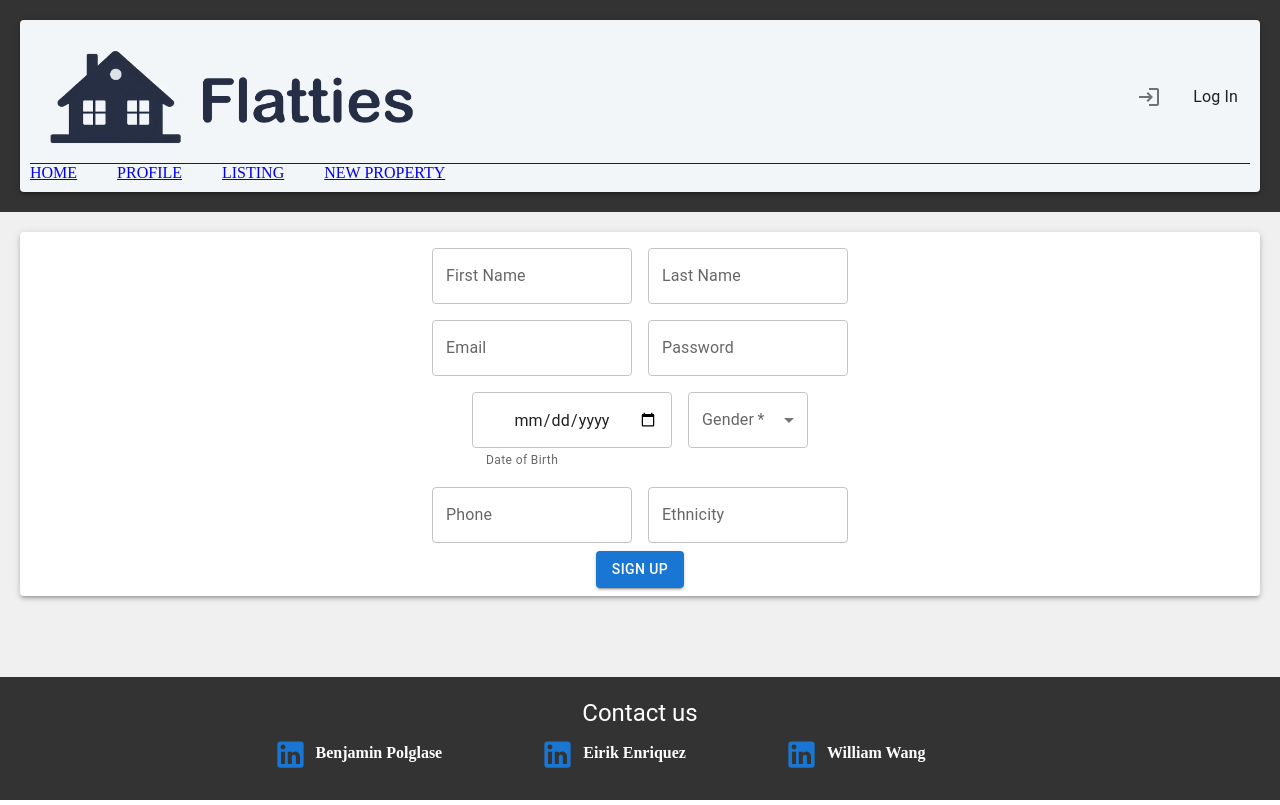
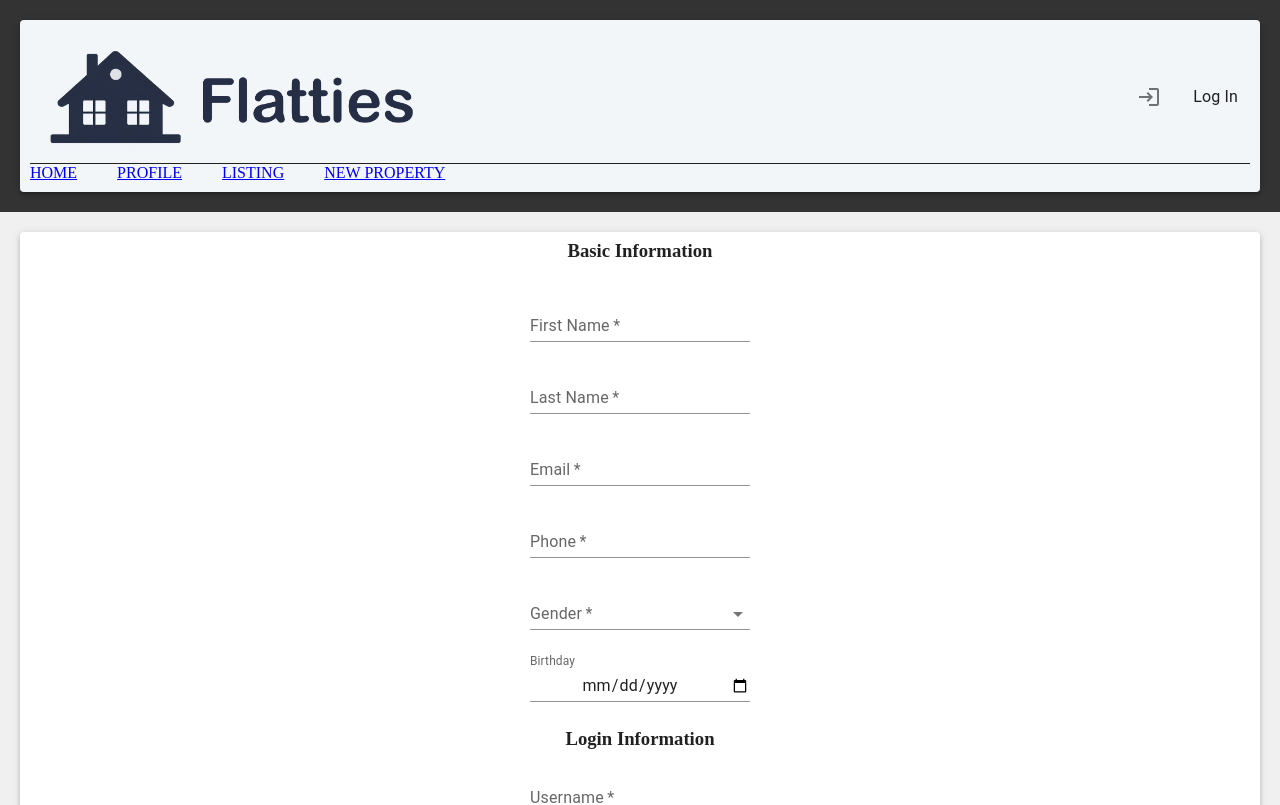
Before and after one commit to Puddle-Dev/Flatties, a React (Create React App) app in the folder flatties-frontend/: page /register in a window 1280 px wide. Shown: the top 805 px of the page. Built offline with nearby package versions, Linux system fonts and the light colour scheme.

Commit message:
modify the register page

```diff
--- a/flatties-frontend/package.json
+++ b/flatties-frontend/package.json
@@ -6,7 +6,9 @@
     "@emotion/react": "^11.11.3",
     "@emotion/styled": "^11.11.0",
     "@mui/icons-material": "^5.15.6",
+    "@mui/lab": "^5.0.0-alpha.164",
     "@mui/material": "^5.15.6",
+    "@mui/x-date-pickers": "^6.19.3",
     "@testing-library/jest-dom": "^5.17.0",
     "@testing-library/react": "^13.4.0",
     "@testing-library/user-event": "^13.5.0",
@@ -14,6 +16,7 @@
     "@types/node": "^16.18.64",
     "@types/react": "^18.2.38",
     "@types/react-dom": "^18.2.17",
+    "dayjs": "^1.11.10",
     "react": "^18.2.0",
     "react-dom": "^18.2.0",
     "react-router-dom": "^6.20.0",
@@ -44,5 +47,8 @@
       "last 1 firefox version",
       "last 1 safari version"
     ]
+  },
+  "devDependencies": {
+    "@babel/plugin-proposal-private-property-in-object": "^7.21.11"
   }
 }
--- /dev/null
+++ b/flatties-frontend/src/models/LoginInfo.tsx
@@ -0,0 +1,5 @@
+interface LoginInfo{
+    email: string;
+}
+
+export default LoginInfo;
--- /dev/null
+++ b/flatties-frontend/src/models/UserInfo.tsx
@@ -0,0 +1,11 @@
+interface UserInfo{
+    userName: string;
+    firstName: string;
+    lastName: string;
+    email: string;
+    phone: string;
+    gender: string;
+    dob: Date | null;
+    password: string;
+}
+export default UserInfo;
--- /dev/null
+++ b/flatties-frontend/src/pages/register/RegisterPage.css
@@ -0,0 +1,5 @@
+.textFieldContainer{
+    margin: 30px 0;
+    margin-bottom: 20px;
+
+}
--- a/flatties-frontend/src/pages/register/RegisterPage.tsx
+++ b/flatties-frontend/src/pages/register/RegisterPage.tsx
@@ -1,126 +1,237 @@
-import React, { useState, ChangeEvent, FormEvent } from "react";
+import React, {useState, ChangeEvent, FormEvent} from "react";
 import NavBar from "../../components/layout/navBar/NavBar";
 import Box from "@mui/material/Box";
 import TextField from "@mui/material/TextField";
 import FormHelperText from "@mui/material/FormHelperText";
 import FormControl from "@mui/material/FormControl";
-import { InputLabel, OutlinedInput } from "@mui/material";
+import {InputLabel, OutlinedInput} from "@mui/material";
 import MenuItem from "@mui/material/MenuItem";
-import Select, { SelectChangeEvent } from "@mui/material/Select";
+import Select, {SelectChangeEvent} from "@mui/material/Select";
 import Button from "@mui/material/Button";
-
-interface FormData {
-  firstname: string;
-  lastname: string;
-  email: string;
-  dob: string;
-  username: string;
-  gender: string;
-  phone: string;
-  ethnicity: string;
-  password: string;
-}
+import {DemoContainer} from "@mui/x-date-pickers/internals/demo";
+import {AdapterDayjs} from "@mui/x-date-pickers/AdapterDayjs";
+import {LocalizationProvider} from "@mui/x-date-pickers/LocalizationProvider";
+import {DatePicker} from "@mui/x-date-pickers/DatePicker";
+import Stack from "@mui/material/Stack";
+import UserInfo from "../../models/UserInfo";
 
 function RegisterPage() {
-  const [formData, setFormData] = useState<FormData>({
-    firstname: "",
-    lastname: "",
-    email: "",
-    dob: "",
-    username: "",
-    gender: "",
-    phone: "",
-    ethnicity: "",
-    password: "",
-  });
-
-  const handleChange = (
-    e: ChangeEvent<HTMLInputElement | HTMLSelectElement>
-  ) => {
-    const { name, value } = e.target;
-    setFormData({
-      ...formData,
-      [name]: value,
-    });
+    //initial user info
+    const generateInitialUserInfo = (): UserInfo => {
+        // const initialUserInfo: UserInfo = {} as UserInfo;
+        // Object.keys(initialUserInfo).forEach((key) => {
+        //     if (key === 'dob') {
+        //         initialUserInfo[key as keyof UserInfo] = null;
+        //     } else {
+        //         initialUserInfo[key as keyof UserInfo] = '';
+        //     }
+        // });
+        return {
+            userName: '',
+            firstName: '',
+            lastName: '',
+            email: '',
+            phone: '',
+            gender: '',
+            dob: null,
+            password: '',
+        };
     };
 
-  const handleSubmit = (e: FormEvent<HTMLFormElement>) => {
-    e.preventDefault();
-    // Perform form submission logic here using formData
-    console.log("Form submitted:", formData);
-    // You can send the form data to an API or perform other actions
+    //to store user info
+    const [userInfo, setUserInfo] = useState<UserInfo>(generateInitialUserInfo());
+
+    //to handle user input
+    const handleChange = (
+        e: React.ChangeEvent<HTMLInputElement | HTMLTextAreaElement>
+    ) => {
+        const { id, value } = e.target;
+        setUserInfo((prevState) => ({
+            ...prevState,
+            [id]: value,
+        }));
     };
 
-  const [gender, setGender] = React.useState("");
-
-  const handleSelectChange = (event: SelectChangeEvent) => {
-    setGender(event.target.value);
+    //to handle date input
+    const handleDateChange = (event: React.ChangeEvent<HTMLInputElement>) => {
+        setUserInfo((prevState) => ({
+            ...prevState,
+            dob: new Date(event.target.value),
+        }));
     };
 
-  const todayDate: string = new Date().toLocaleDateString();
+    //get selected gender
+    const [selectedGender, setSelectedGender] = useState<string>("");
+    const handleCustomGenderChange = (
+        e: React.ChangeEvent<HTMLInputElement | HTMLTextAreaElement>
+    ) => {
+        const { value } = e.target;
+        setUserInfo((prevState) => ({
+            ...prevState,
+            customGender: value,
+        }));
+    };
 
+    //to store confirm password
+    const [confirmPassword, setConfirmPassword] = useState('');
+    const [passwordMatch, setPasswordMatch] = useState(true);
+    const handlePasswordChange = (e: React.ChangeEvent<HTMLInputElement>) => {
+        const {value} = e.target;
+        setUserInfo(prevState => ({
+            ...prevState,
+            password: value,
+        }));
+        setPasswordMatch(value === confirmPassword);
+    };
+
+    const handleConfirmPasswordChange = (e: React.ChangeEvent<HTMLInputElement>) => {
+        const {value} = e.target;
+        setConfirmPassword(value);
+        setPasswordMatch(userInfo.password === value);
+    };
+
+    //to handle form submission
+    const handleSubmit = (e: React.FormEvent<HTMLFormElement>) => {
+        e.preventDefault();
+        console.log('Form Data:', userInfo);
+    };
+
+    //return the form
     return (
-    <div className="RegisterPage">
         <form onSubmit={handleSubmit}>
-        <Box
-          component="form"
-          sx={{ "& .MuiTextField-root": { m: 1, width: "25ch" } }}
-          noValidate
-          autoComplete="off"
+            <Stack spacing={2} alignItems="center" justifyContent="center">
+                <h3>Basic Information</h3>
+                <FormControl>
+                    <TextField
+                        id="firstName"
+                        label="First Name"
+                        variant="standard"
+                        margin="normal"
+                        value={userInfo.firstName}
+                        onChange={handleChange}
+                        required={true}
+                    />
+                    <TextField
+                        id="lastName"
+                        label="Last Name"
+                        variant="standard"
+                        margin="normal"
+                        value={userInfo.lastName}
+                        onChange={handleChange}
+                        required={true}
+                    />
+                    <TextField
+                        id="email"
+                        label="Email"
+                        variant="standard"
+                        margin="normal"
+                        value={userInfo.email}
+                        onChange={handleChange}
+                        required={true}
+                    />
+                    <TextField
+                        id="phone"
+                        label="Phone"
+                        variant="standard"
+                        margin="normal"
+                        value={userInfo.phone}
+                        onChange={handleChange}
+                        required={true}
+                    />
+                    <TextField
+                        id="gender"
+                        label="Gender"
+                        variant="standard"
+                        margin="normal"
+                        select
+                        required={true}
+                        value={userInfo.gender}
+                        onChange={(e) => {
+                            setSelectedGender(e.target.value);
+                            setUserInfo((prevState) => ({
+                                ...prevState,
+                                gender: e.target.value,
+                            }));
+                        }}
                     >
-          <div>
-            <TextField id="outlined-helperText" label="First Name"></TextField>
-            <TextField id="outlined-helperText" label="Last Name"></TextField>
-          </div>
-          <div>
-            <TextField id="outlined-helperText" label="Email"></TextField>
+                        <MenuItem value={"Male"}>Male</MenuItem>
+                        <MenuItem value={"Female"}>Female</MenuItem>
+                        <MenuItem value={"custom"}>Input my Identity</MenuItem>
+                        <MenuItem value={"Prefer not to say"}>Prefer not to say</MenuItem>
+                    </TextField>
+                    {selectedGender === 'custom' && (
                         <TextField
-              id="outlined-password-input"
+                            id="customGender"
+                            label="Indentity"
+                            variant="standard"
+                            margin="normal"
+                            required={true}
+                            value={userInfo.gender}
+                            onChange={handleCustomGenderChange}
+                        />
+                    )}
+
+                    {/*<LocalizationProvider dateAdapter={AdapterDayjs} >*/}
+                    {/*    <DemoContainer components={['DatePicker']} >*/}
+                    {/*        <DatePicker*/}
+                    {/*            label="Birthday"*/}
+                    {/*            value={userInfo.dob}*/}
+                    {/*            onChange={handleDateChange}*/}
+                    {/*        />*/}
+                    {/*    </DemoContainer>*/}
+                    {/*</LocalizationProvider>*/}
+
+                    <TextField
+                        label="Birthday"
+                        variant="standard"
+                        type="date"
+                        margin="normal"
+                        // defaultValue="2017-05-24"
+                        InputLabelProps={{
+                            shrink: true,
+                        }}
+                        // value={userInfo.dob}
+                        onChange={handleDateChange}
+                    />
+                    <br/>
+                    <h3>Login Information</h3>
+
+                    <TextField
+                        id="userName"
+                        label="Username"
+                        variant="standard"
+                        margin="normal"
+                        value={userInfo.userName}
+                        onChange={handleChange}
+                        required={true}
+                    />
+                    <TextField
+                        id="password"
                         label="Password"
+                        variant="standard"
+                        margin="normal"
                         type="password"
-              autoComplete="current-password"
+                        value={userInfo.password}
+                        onChange={handlePasswordChange}
+                        required={true}
                     />
-          </div>
-
-          <div>
                     <TextField
-              id="outlined-required"
-              label=""
-              type="date"
-              placeholder={todayDate}
-              helperText="Date of Birth"
-            ></TextField>
-            <FormControl required sx={{ m: 1, minWidth: 120 }}>
-              <InputLabel id="demo-simple-select-required-label">
-                Gender
-              </InputLabel>
-              <Select
-                labelId="demo-simple-select-required-label"
-                id="demo-simple-select-required"
-                value={gender}
-                label="Gender *"
-                onChange={handleSelectChange}
-              >
-                <MenuItem value="">
-                  <em>None</em>
-                </MenuItem>
-                <MenuItem value={10}>Female</MenuItem>
-                <MenuItem value={20}>Male</MenuItem>
-                <MenuItem value={30}>Other</MenuItem>
-                <MenuItem value={30}>Prefer not to say</MenuItem>
-              </Select>
+                        id="confirmPassword"
+                        label="Confirm Password"
+                        variant="standard"
+                        margin="normal"
+                        type="password"
+                        value={confirmPassword}
+                        onChange={handleConfirmPasswordChange}
+                        error={!passwordMatch}
+                        helperText={!passwordMatch ? 'Passwords do not match' : ''}
+                        required={true}
+                    />
+                    <br/>
+                    <Button variant="contained" color="primary" type="submit">Register</Button>
                 </FormControl>
-          </div>
-
-          <div>
-            <TextField id="outlined-helperText" label="Phone"></TextField>
-            <TextField id="outlined-helperText" label="Ethnicity"></TextField>
-          </div>
-
-          <Button variant="contained">Sign Up</Button>
-        </Box>
+            </Stack>
         </form>
-    </div>
     );
 }
 
```
Also changed, not shown: 1 other file (tests, documents, lock files or other folders). Lines whose indentation alone changed are shown as unchanged.
